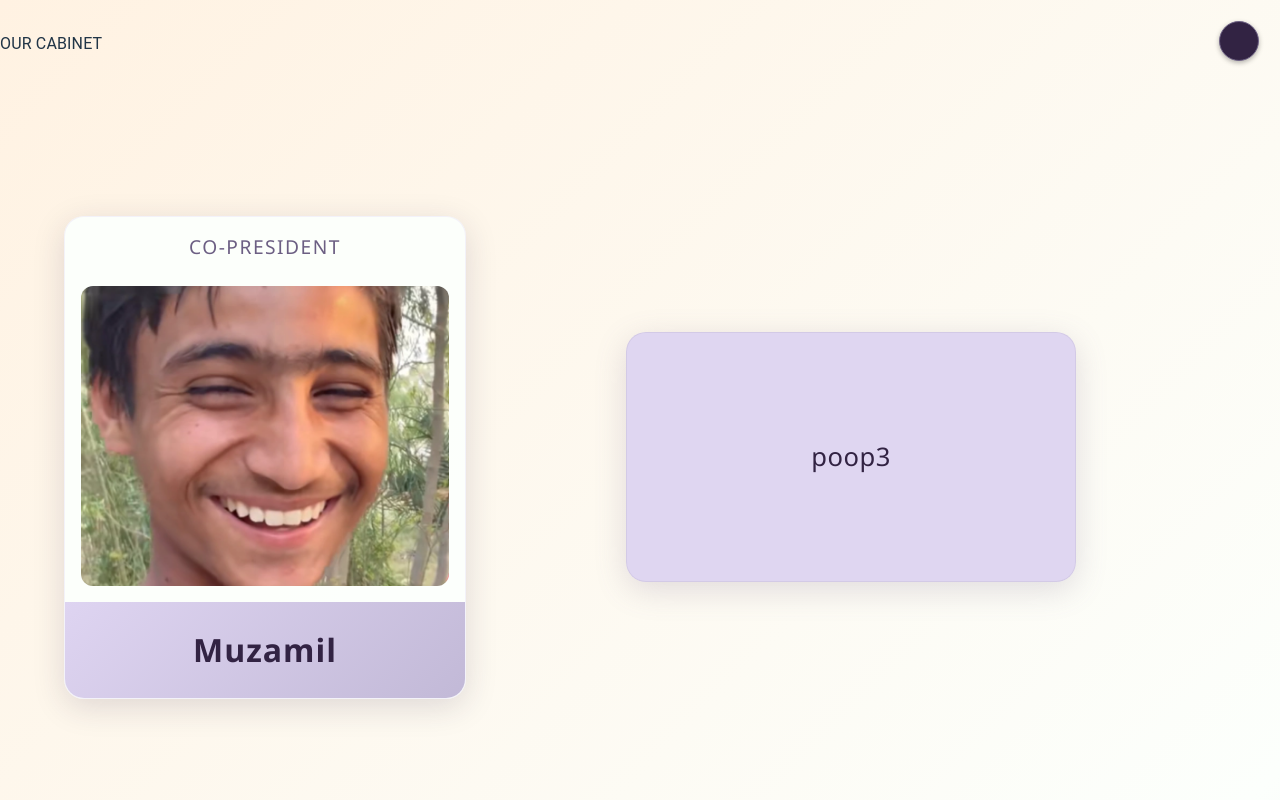
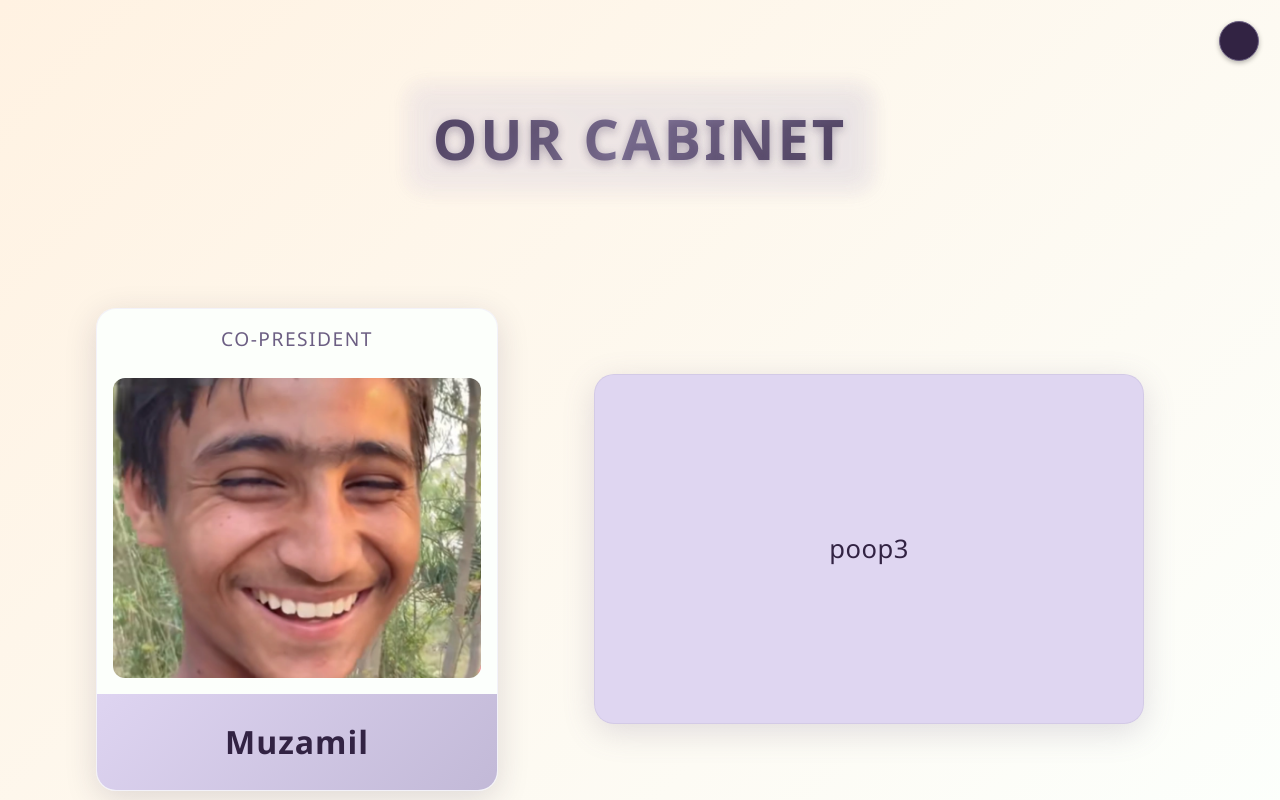
Before and after one commit to Rahuldeb5/senior.stuysu.org, a React (Vite) app: page /cabinet in a window 1280 px wide. Shown: the top 800 px of the page. Built offline with nearby package versions, Linux system fonts and the light colour scheme; some icons are missing.

Commit message:
added heading to cabinet page + reduced empty space

```diff
--- a/src/data/cabinet.json
+++ b/src/data/cabinet.json
@@ -16,12 +16,12 @@
         "img": "images/cabinet/ronaldo.png",
         "name": "ronaldo",
         "bio": "poop3",
-        "role": "Company President"
+        "role": "Chinaman"
     },
     {
         "img": "images/cabinet/ronaldo.png",
         "name": "ronaldo",
         "bio": "poop3",
-        "role": "Company President"
+        "role": "Chinaman"
     }
 ]
--- a/src/pages/Cabinet.css
+++ b/src/pages/Cabinet.css
@@ -5,20 +5,85 @@
   width: 100vw;
   margin: 0;
   box-sizing: border-box;
+  display: flex;
+  flex-direction: column;
+  align-items: center;
+}
+
+.cabinet-heading-container {
+  display: flex;
+  justify-content: center;
+  align-items: center;
+  padding: 4rem 2rem 2rem 2rem;
+}
+
+.cabinet-heading {
+  font-size: 3.5rem !important;
+  font-weight: 700 !important;
+  color: #322343 !important;
+  text-align: center !important;
+  text-transform: uppercase !important;
+  font-family: 'Segoe UI', Tahoma, Geneva, Verdana, sans-serif !important;
+  letter-spacing: 3px !important;
+  background: linear-gradient(135deg, #322343 0%, #6c5f83 50%, #322343 100%);
+  background-clip: text !important;
+  -webkit-background-clip: text !important;
+  -webkit-text-fill-color: transparent !important;
+  text-shadow: 0 4px 8px rgba(50, 35, 67, 0.2) !important;
+  position: relative !important;
+  animation: headingGlow 3s ease-in-out infinite alternate !important;
+}
+
+.cabinet-heading::before {
+  content: '';
+  position: absolute;
+  top: -10px;
+  left: -20px;
+  right: -20px;
+  bottom: -10px;
+  background: linear-gradient(45deg, rgba(222, 212, 241, 0.3), rgba(194, 185, 215, 0.3));
+  border-radius: 15px;
+  z-index: -1;
+  filter: blur(10px);
+  animation: headingBackground 4s ease-in-out infinite alternate !important;
+}
+
+@keyframes headingGlow {
+  0% {
+    filter: drop-shadow(0 0 5px rgba(108, 95, 131, 0.3));
+  }
+  100% {
+    filter: drop-shadow(0 0 15px rgba(108, 95, 131, 0.6));
+  }
+}
+
+@keyframes headingBackground {
+  0% {
+    opacity: 0.5;
+    transform: scale(1);
+  }
+  100% {
+    opacity: 0.8;
+    transform: scale(1.05);
+  }
 }
 
 .cabinet-member {
-  margin: 10rem 0;
+  margin: 6rem 0;
   width: 100%;
   padding: 0;
+  display: flex;
+  justify-content: center;
 }
 
 .member-section {
   display: flex !important;
   width: 100%;
-  gap: 10rem;
+  max-width: 1400px;
+  gap: 6rem;
   align-items: center;
-  padding: 0 4rem;
+  padding: 0 6rem;
+  margin: 0 auto;
   box-sizing: border-box;
 }
 
@@ -73,9 +138,9 @@
 }
 
 .bio-card {
-  flex: 0 0 450px;
-  max-width: 450px;
-  height: 250px;
+  flex: 0 0 550px;
+  max-width: 550px;
+  height: 350px;
   border-radius: 20px !important;
   box-shadow: 0 8px 32px rgba(108, 95, 131, 0.2) !important;
   transition: transform 0.3s ease, box-shadow 0.3s ease !important;
--- a/src/pages/Cabinet.jsx
+++ b/src/pages/Cabinet.jsx
@@ -26,7 +26,6 @@ const Cabinet = () => {
               <CardMedia component="img" image={e.img} alt={e.name} />
               <Typography className="member-name">{e.name}</Typography>
             </Card>
-
             <Card className="bio-card">
               <Typography className="bio">{e.bio}</Typography>
             </Card>
```
